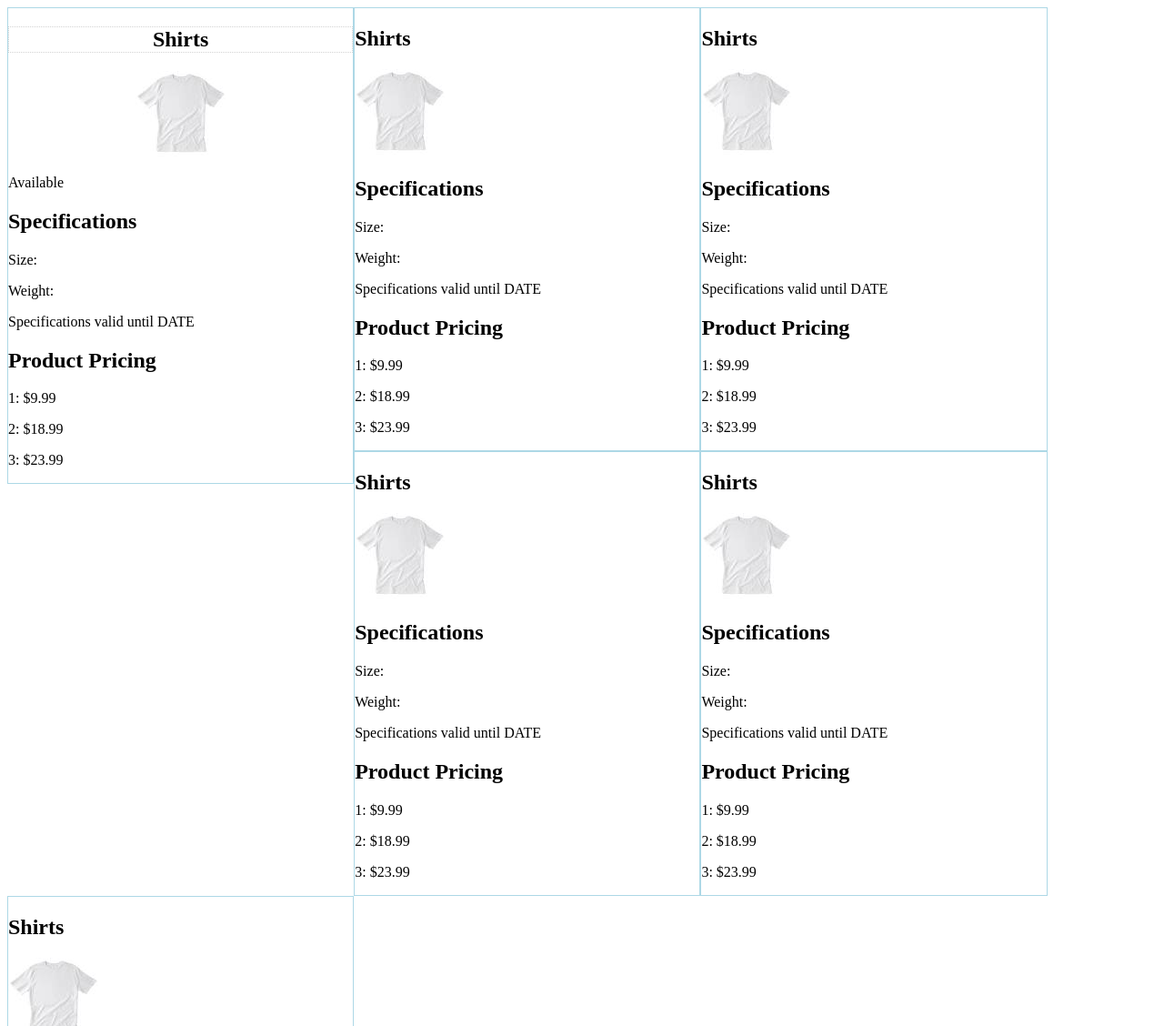
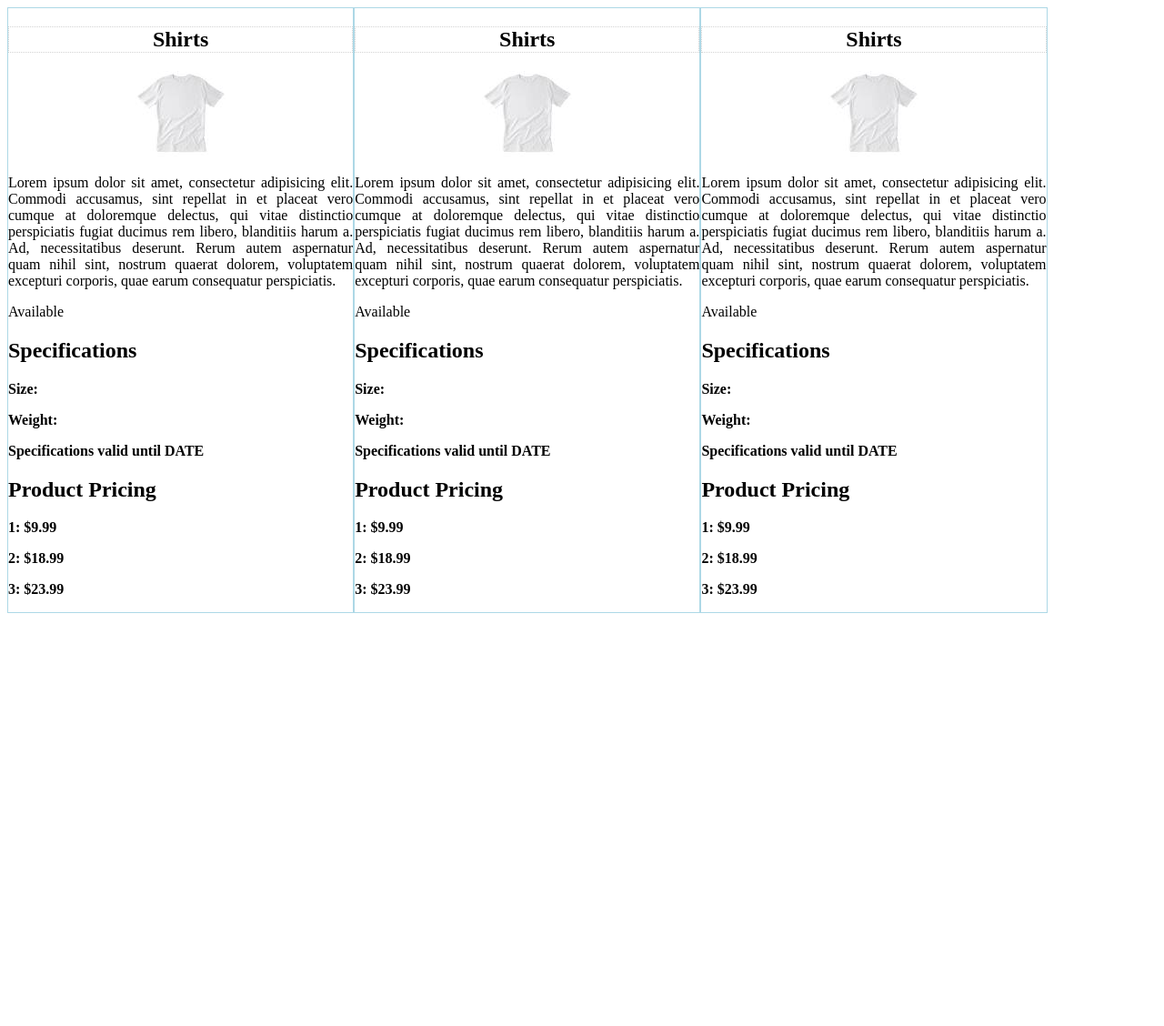
Before and after one commit to melissabell456/the-static-web_productcards, a plain HTML site: page index.html in a window 1280 px wide. Shown: the top 1128 px of the page at 91% size. After the commit the page ends 800 px from the top, so only its background shows below. Drawn offline with Linux system fonts and the light colour scheme.

Commit message:
finshed exercise - finalized css requirements such as bolding and centering of product details

```diff
--- a/css/style.css
+++ b/css/style.css
@@ -1,9 +1,9 @@
 /*Each card should take up 30% of the width of the browser window.
-The entire card has a solid 1px border that is lightblue.
-The card title has a dotted 1px border that is lightgray.
-The title and product image are centered.
+.The entire card has a solid 1px border that is lightblue.
+.The card title has a dotted 1px border that is lightgray.
+.The title and product image are centered.
 Notice that the text for the description in the image is justified.
-The text for the product specification details and pricing details is bold.*/
+.The text for the product specification details and pricing details is bold.*/
 
 article {
     width: 30%;
@@ -17,3 +17,12 @@ h2.main {
 section.first div.pic {
     text-align: center;
 }
+section.specifications {
+    font-weight: bold;
+}
+section.pricing {
+    font-weight: bold;
+}
+p.picDescribe {
+    text-align: justify;
+}
--- a/index.html
+++ b/index.html
@@ -19,6 +19,45 @@
                     <div class="pic">
                         <img src="images/tshirt.jpg">
                     </div>
+                        <p class="picDescribe">Lorem ipsum dolor sit amet, consectetur adipisicing elit. Commodi accusamus, sint repellat in et placeat vero cumque at doloremque delectus, qui vitae distinctio perspiciatis fugiat ducimus rem libero, blanditiis harum a. Ad, necessitatibus deserunt. Rerum autem aspernatur quam nihil sint, nostrum quaerat dolorem, voluptatem excepturi corporis, quae earum consequatur perspiciatis.</p>
+                    <div>
+                        <p class = "avail">Available</p>
+                    </div>
+                </header>
+                    <p></p>
+            </section>
+                <section class = "specifications">
+                    <header>
+                        <h2>Specifications</h2>
+                    </header>
+                            <p class="size">Size: </p>
+                            <p class = "weight">Weight: </p>
+                    <footer>
+                        <p class="validDate">Specifications valid until DATE</p>
+                    </footer>
+                </section>
+                <section class = "pricing">
+                    <header>
+                        <h2>Product Pricing</h2>
+                        <p>1: $9.99</p>
+                        <p>2: $18.99</p>
+                        <p>3: $23.99</p>
+                    </header>
+                </section>
+        </article>
+        </div>
+        <div>
+            <div>
+                <article>
+                    <header>
+                        <div>
+                            <h2 class="main">Shirts</h2>
+                        </div>
+                        <section class = "first">
+                            <div class="pic">
+                                <img src="images/tshirt.jpg">
+                            </div>
+                                <p class="picDescribe">Lorem ipsum dolor sit amet, consectetur adipisicing elit. Commodi accusamus, sint repellat in et placeat vero cumque at doloremque delectus, qui vitae distinctio perspiciatis fugiat ducimus rem libero, blanditiis harum a. Ad, necessitatibus deserunt. Rerum autem aspernatur quam nihil sint, nostrum quaerat dolorem, voluptatem excepturi corporis, quae earum consequatur perspiciatis.</p>
                             <div>
                                 <p class = "avail">Available</p>
                             </div>
@@ -49,14 +88,15 @@
                     <article>
                         <header>
                             <div>
-                    <h2>Shirts</h2>
+                                <h2 class="main">Shirts</h2>
                             </div>
                             <section class = "first">
-                    <div>
+                                <div class="pic">
                                     <img src="images/tshirt.jpg">
                                 </div>
+                                    <p class="picDescribe">Lorem ipsum dolor sit amet, consectetur adipisicing elit. Commodi accusamus, sint repellat in et placeat vero cumque at doloremque delectus, qui vitae distinctio perspiciatis fugiat ducimus rem libero, blanditiis harum a. Ad, necessitatibus deserunt. Rerum autem aspernatur quam nihil sint, nostrum quaerat dolorem, voluptatem excepturi corporis, quae earum consequatur perspiciatis.</p>
                                 <div>
-                        <p class = "avail"></p>
+                                    <p class = "avail">Available</p>
                                 </div>
                             </header>
                                 <p></p>
@@ -81,151 +121,7 @@
                             </section>
                     </article>
                     </div>
-        <div>
-        <article>
-            <header>
-                <div>
-                    <h2>Shirts</h2>
-                </div>
-                <section class = "first">
-                    <div>
-                        <img src="images/tshirt.jpg">
-                    </div>
-                    <div>
-                        <p class = "avail"></p>
-                    </div>
-                </header>
-                    <p></p>
-            </section>
-                <section class = "specifications">
-                    <header>
-                        <h2>Specifications</h2>
-                    </header>
-                            <p class="size">Size: </p>
-                            <p class = "weight">Weight: </p>
-                    <footer>
-                        <p class="validDate">Specifications valid until DATE</p>
-                    </footer>
-                </section>
-                <section class = "pricing">
-                    <header>
-                        <h2>Product Pricing</h2>
-                        <p>1: $9.99</p>
-                        <p>2: $18.99</p>
-                        <p>3: $23.99</p>
-                    </header>
-                </section>
-        </article>
-        </div>
-        <div>
-        <article>
-            <header>
-                    <div>
-                        <h2>Shirts</h2>
-                    </div>
-                    <section class = "first">
-                        <div>
-                            <img src="images/tshirt.jpg">
-                        </div>
-                        <div>
-                            <p class = "avail"></p>
-                        </div>
-                    </header>
-                        <p></p>
-                </section>
-                    <section class = "specifications">
-                        <header>
-                            <h2>Specifications</h2>
-                        </header>
-                                <p class="size">Size: </p>
-                                <p class = "weight">Weight: </p>
-                        <footer>
-                            <p class="validDate">Specifications valid until DATE</p>
-                        </footer>
-                    </section>
-                    <section class = "pricing">
-                        <header>
-                            <h2>Product Pricing</h2>
-                            <p>1: $9.99</p>
-                            <p>2: $18.99</p>
-                            <p>3: $23.99</p>
-                        </header>
-                    </section>
-            </article>
-            </div>
-            <div>
-            <article>
-                <header>
-                    <div>
-                        <h2>Shirts</h2>
-                    </div>
-                    <section class = "first">
-                        <div>
-                            <img src="images/tshirt.jpg">
-                        </div>
-                        <div>
-                            <p class = "avail"></p>
-                        </div>
-                    </header>
-                        <p></p>
-                </section>
-                    <section class = "specifications">
-                        <header>
-                            <h2>Specifications</h2>
-                        </header>
-                                <p class="size">Size: </p>
-                                <p class = "weight">Weight: </p>
-                        <footer>
-                            <p class="validDate">Specifications valid until DATE</p>
-                        </footer>
-                    </section>
-                    <section class = "pricing">
-                        <header>
-                            <h2>Product Pricing</h2>
-                            <p>1: $9.99</p>
-                            <p>2: $18.99</p>
-                            <p>3: $23.99</p>
-                        </header>
-                    </section>
-            </article>
-            </div>
-            <div>
-            <article>
-                <header>
-                    <div>
-                        <h2>Shirts</h2>
-                    </div>
-                    <section class = "first">
-                        <div>
-                            <img src="images/tshirt.jpg">
-                        </div>
-                        <div>
-                            <p class = "avail"></p>
-                        </div>
-                    </header>
-                        <p></p>
-                </section>
-                    <section class = "specifications">
-                        <header>
-                            <h2>Specifications</h2>
-                        </header>
-                                <p class="size">Size: </p>
-                                <p class = "weight">Weight: </p>
-                        <footer>
-                            <p class="validDate">Specifications valid until DATE</p>
-                        </footer>
-                    </section>
-                    <section class = "pricing">
-                        <header>
-                            <h2>Product Pricing</h2>
-                            <p>1: $9.99</p>
-                            <p>2: $18.99</p>
-                            <p>3: $23.99</p>
-                        </header>
-                    </section>
-            </article>
-        </div>
-</div>
+
 </body>
 </html>
 <!--Your task is to build a grid of cards for a company's products. Here are the requirements for the basic structure of the cards.
```
Lines whose indentation alone changed are shown as unchanged.
